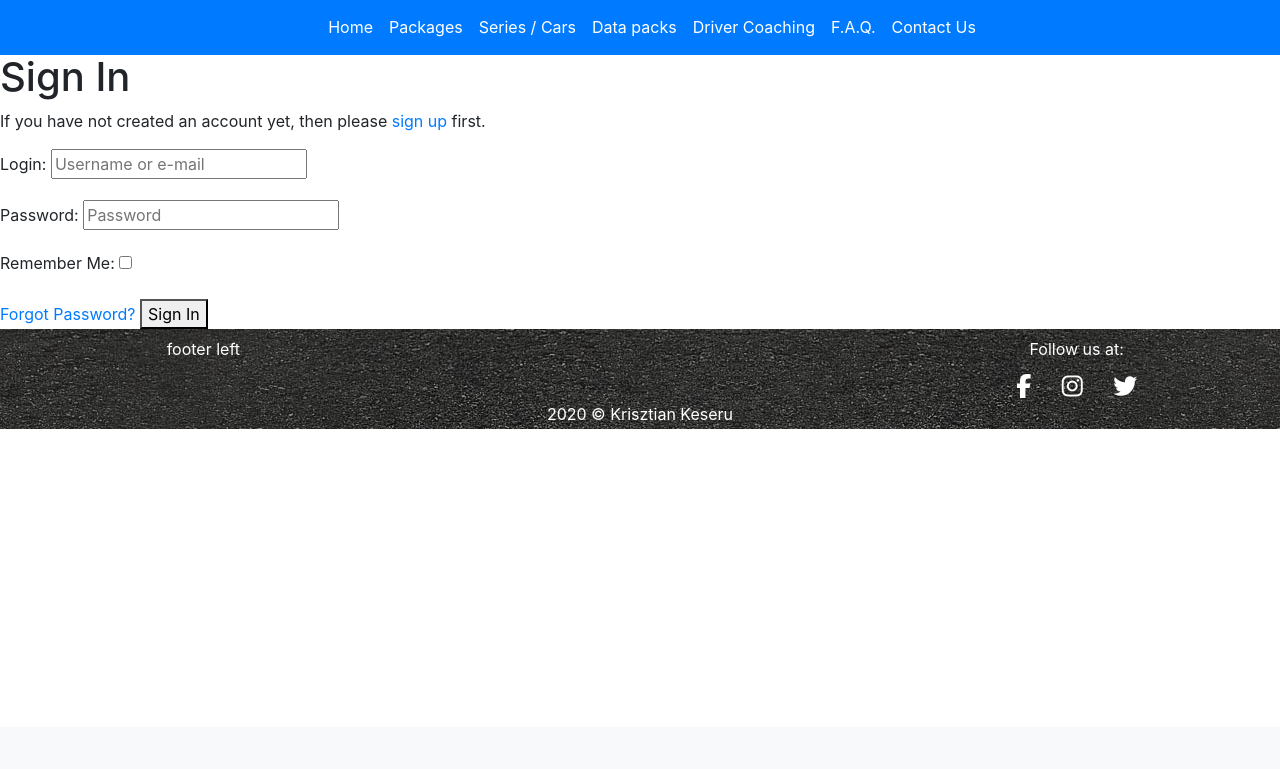
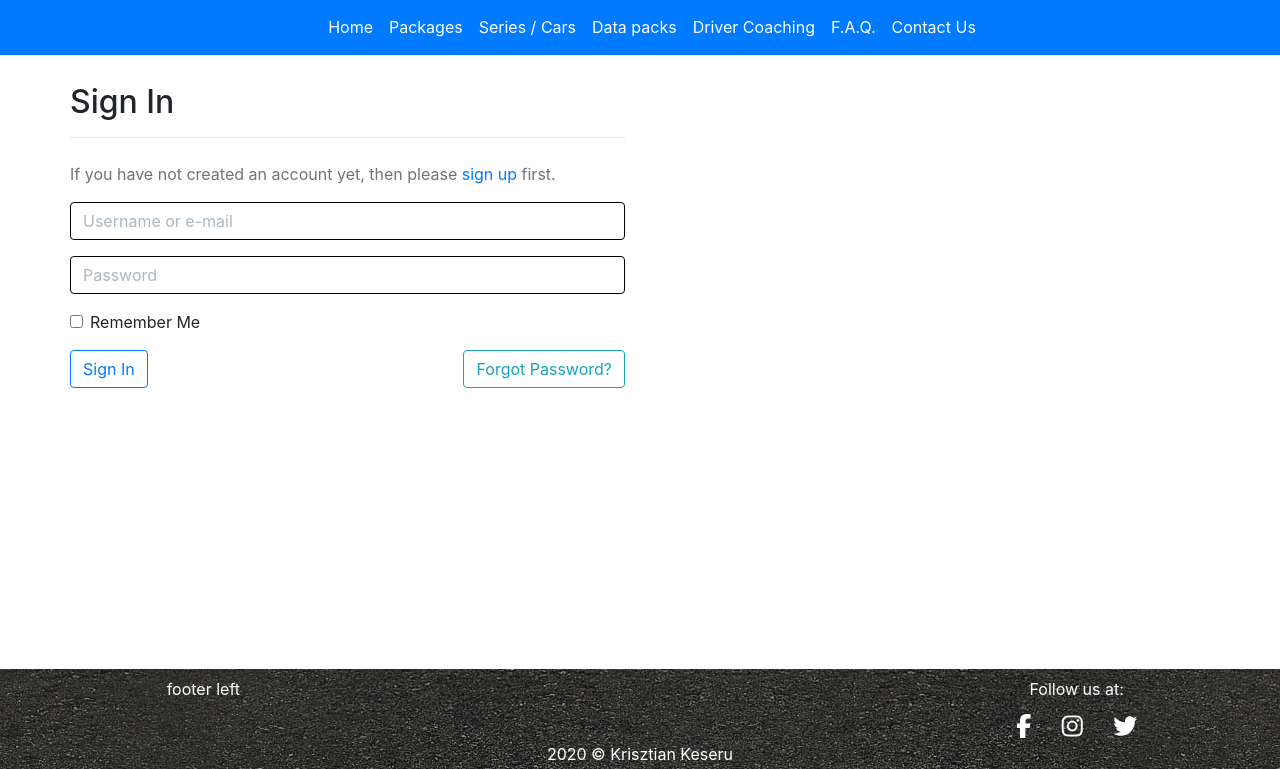
Before and after one commit to Code-Institute-Submissions/ci-ms4-simdriver-school, a Django app: page /accounts/login/ in a window 1280 px wide. Shown: the part 73-842 px from the top of the page. Before the commit the page ends 502 px from the top, so only its background shows below. Run offline with Django 3.2, Linux system fonts and the light colour scheme; parts of the project's set-up code (start-up, migrations or seed data) failed here and were passed over; some libraries are stand-ins or nearby versions.

Commit message:
updated allauth template styles

```diff
--- a/static/css/base.css
+++ b/static/css/base.css
@@ -9,6 +9,11 @@ body {
 }
 
 .main {
+    min-height: 77vh !important;
+    padding: 30px 0;
+}
+
+.main-80 {
     min-height: 80vh !important;
     padding: 30px 0;
 }
@@ -171,6 +176,24 @@ body {
     max-height: 75px;
 }
 
+/* --- Allauth form styles --- */
+.allauth-form-inner-content p {
+    margin-top: 1.5rem;
+    color: #6c757d;
+}
+
+.allauth-form-inner-content input {
+    border-color: #000;
+}
+
+.allauth-form-inner-content label:not([for='id_remember']) {
+    display: none;
+}
+
+.allauth-form-inner-content input::placeholder {
+    color: #aab7c4;
+}
+
 /* --- footer styles --- */
 footer {
     bottom: 0;
@@ -232,6 +255,10 @@ footer {
 
 /* --- Medium screen size styles --- */
 @media only screen and (max-width: 768px) {
+    html {
+        overflow-y: auto;
+    }
+
     .info-bar {
         height: 300px;
         width: 100vw;
--- a/templates/allauth/account/account_inactive.html
+++ b/templates/allauth/account/account_inactive.html
@@ -4,8 +4,9 @@
 
 {% block head_title %}{% trans "Account Inactive" %}{% endblock %}
 
-{% block content %}
-<h1>{% trans "Account Inactive" %}</h1>
+{% block inner_content %}
+<h2 class="text-center">{% trans "Account Inactive" %}</h2>
+<hr>
 
 <p>{% trans "This account is inactive." %}</p>
 {% endblock %}
--- a/templates/allauth/account/base.html
+++ b/templates/allauth/account/base.html
@@ -1 +1,24 @@
 {% extends "base.html" %}
+
+
+{% block page_header %}
+    <div class="container-fluid header-container">
+        <div class="row">
+            <div class="col"></div>
+        </div>
+    </div>
+{% endblock %}
+
+{% block content %}
+    <div class="container main">
+        <div class="row">
+            <div class="col-6">
+                <div class="allauth-form-inner-content">
+                    {% block inner_content %}
+
+                    {% endblock %}
+                </div>
+            </div>
+        </div>
+    </div>
+{% endblock %}
--- a/templates/allauth/account/login.html
+++ b/templates/allauth/account/login.html
@@ -5,17 +5,10 @@
 
 {% block head_title %}{% trans "Sign In" %}{% endblock %}
 
-{% block page_header %}
-    <div class="container header-container">
-        <div class="row">
-            <div class="col"></div>
-        </div>
-    </div>
-{% endblock %}
+{% block inner_content %}
 
-{% block content %}
-
-<h1>{% trans "Sign In" %}</h1>
+<h2>{% trans "Sign In" %}</h2>
+<hr>
 
 {% get_providers as socialaccount_providers %}
 
@@ -42,13 +35,13 @@ for a {{ site_name }} account and sign in below:{% endblocktrans %}</p>
 {% endif %}
 
 <form class="login" method="POST" action="{% url 'account_login' %}">
-  {% csrf_token %}
-  {{ form.as_p }}
-  {% if redirect_field_value %}
-  <input type="hidden" name="{{ redirect_field_name }}" value="{{ redirect_field_value }}" />
-  {% endif %}
-  <a class="button secondaryAction" href="{% url 'account_reset_password' %}">{% trans "Forgot Password?" %}</a>
-  <button class="primaryAction" type="submit">{% trans "Sign In" %}</button>
+    {% csrf_token %}
+    {{ form|crispy }}
+    {% if redirect_field_value %}
+    <input type="hidden" name="{{ redirect_field_name }}" value="{{ redirect_field_value }}" />
+    {% endif %}
+    <button class="btn btn-outline-primary" type="submit">{% trans "Sign In" %}</button>
+    <a class="btn btn-outline-info secondaryAction float-right" href="{% url 'account_reset_password' %}">{% trans "Forgot Password?" %}</a>
 </form>
 
 {% endblock %}
--- a/templates/allauth/account/password_reset_done.html
+++ b/templates/allauth/account/password_reset_done.html
@@ -5,8 +5,9 @@
 
 {% block head_title %}{% trans "Password Reset" %}{% endblock %}
 
-{% block content %}
-    <h1>{% trans "Password Reset" %}</h1>
+{% block inner_content %}
+    <h2>{% trans "Password Reset" %}</h2>
+    <hr>
 
     {% if user.is_authenticated %}
     {% include "account/snippets/already_logged_in.html" %}
--- a/templates/allauth/account/password_reset_from_key_done.html
+++ b/templates/allauth/account/password_reset_from_key_done.html
@@ -3,7 +3,8 @@
 {% load i18n %}
 {% block head_title %}{% trans "Change Password" %}{% endblock %}
 
-{% block content %}
-    <h1>{% trans "Change Password" %}</h1>
+{% block inner_content %}
+    <h2>{% trans "Change Password" %}</h2>
+    <hr>
     <p>{% trans 'Your password is now changed.' %}</p>
 {% endblock %}
--- a/templates/allauth/account/signup_closed.html
+++ b/templates/allauth/account/signup_closed.html
@@ -4,8 +4,9 @@
 
 {% block head_title %}{% trans "Sign Up Closed" %}{% endblock %}
 
-{% block content %}
-<h1>{% trans "Sign Up Closed" %}</h1>
+{% block inner_content %}
+<h2>{% trans "Sign Up Closed" %}</h2>
+<hr>
 
 <p>{% trans "We are sorry, but the sign up is currently closed." %}</p>
 {% endblock %}
--- a/templates/allauth/account/verification_sent.html
+++ b/templates/allauth/account/verification_sent.html
@@ -4,8 +4,9 @@
 
 {% block head_title %}{% trans "Verify Your E-mail Address" %}{% endblock %}
 
-{% block content %}
-    <h1>{% trans "Verify Your E-mail Address" %}</h1>
+{% block inner_content %}
+    <h2>{% trans "Verify Your E-mail Address" %}</h2>
+    <hr>
 
     <p>{% blocktrans %}We have sent an e-mail to you for verification. Follow the link provided to finalize the signup process. Please contact us if you do not receive it within a few minutes.{% endblocktrans %}</p>
 
--- a/templates/allauth/account/verified_email_required.html
+++ b/templates/allauth/account/verified_email_required.html
@@ -4,8 +4,9 @@
 
 {% block head_title %}{% trans "Verify Your E-mail Address" %}{% endblock %}
 
-{% block content %}
-<h1>{% trans "Verify Your E-mail Address" %}</h1>
+{% block inner_content %}
+<h2>{% trans "Verify Your E-mail Address" %}</h2>
+<hr>
 
 {% url 'account_email' as email_url %}
 
--- a/templates/base.html
+++ b/templates/base.html
@@ -85,7 +85,7 @@
                                     {% if request.user.is_superuser %}
                                         <a href="" class="dropdown-item">Product Management</a>
                                     {% endif %}
-                                    <a href="" class="dropdown-item">My Profile</a>
+                                    <a href="{% url 'profile' %}" class="dropdown-item">My Profile</a>
                                     <a href="{% url 'account_logout' %}" class="dropdown-item">Logout</a>
                                 {% else %}
                                     <a href="{% url 'account_signup' %}" class="dropdown-item">Register</a>
```
Also changed, not shown: templates/allauth/account/email.html (+6 -5 lines), templates/allauth/account/email_confirm.html (+4 -3 lines), templates/allauth/account/logout.html (+8 -7 lines), templates/allauth/account/password_change.html (+5 -4 lines), templates/allauth/account/password_reset.html (+5 -4 lines), templates/allauth/account/password_reset_from_key.html (+5 -4 lines), templates/allauth/account/password_set.html (+5 -4 lines), templates/allauth/account/signup.html (+9 -8 lines).
